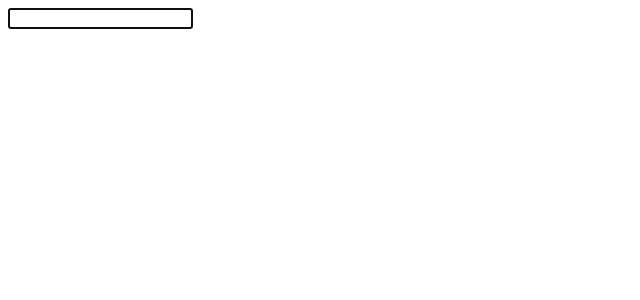
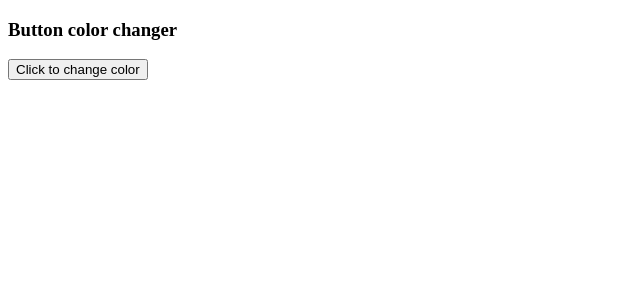
Before and after one commit to DEVAVISWA/react, a React (Vite) app: page / in a window 1280 px wide. Shown: the top 300 px of the page, without its empty margins (0-640 px from the left). Built offline with nearby package versions, Linux system fonts and the light colour scheme.

Commit message:
button color changer

```diff
--- a/src/App.jsx
+++ b/src/App.jsx
@@ -1,17 +1,23 @@
-import React, { useEffect, useRef } from 'react'
+import React, { useRef } from 'react'
 
 function App() {
 
-  const inputRef = useRef(null)
+  const buttonRef = useRef(null)
 
-  useEffect(()=>{
-    inputRef.current.focus()
-  },[])
+  const buttonHandler = () => {
+    // console.log(buttonRef.current)
+    // buttonRef.current.style.backgroundColor = 'pink'
+    const colors= ['red','green','pink','blue','yellow','gold', 'silver','black','purple','orange']
+    const randomColor= Math.floor(Math.random()*10)
+    // console.log(randomColor)
+    buttonRef.current.style.backgroundColor= colors[randomColor]
+  }
+
 
   return (
     <div>
-      <input type="text" ref={inputRef} />
-
+      <h3>Button color changer</h3>
+      <button onClick={buttonHandler} ref={buttonRef}>Click to change color</button>
     </div>
   )
 }
```
